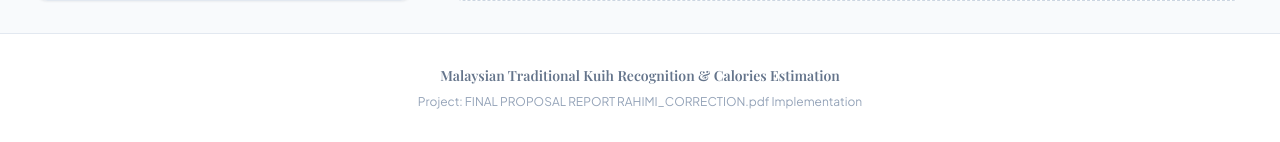
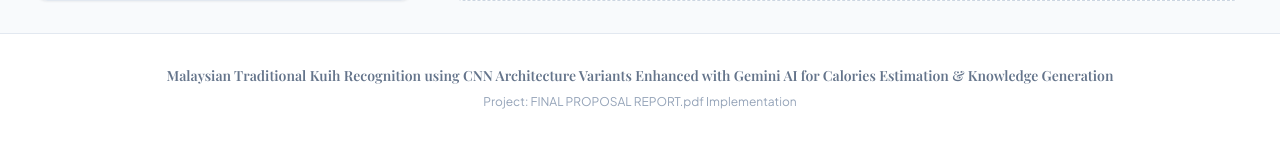
Before and after one commit to ReamyNadzri/MKR-CEKG-lite, a Flask app: page / in a window 1280 px wide. Shown: the part 899-1041 px from the top of the page. Run offline with Flask 3, Linux system fonts and the light colour scheme; some libraries are stand-ins or nearby versions.

Commit message:
Update index.html

```diff
--- a/templates/index.html
+++ b/templates/index.html
@@ -249,8 +249,8 @@
 
     <footer class="mt-auto border-t border-slate-200 bg-white py-8">
         <div class="max-w-7xl mx-auto px-4 text-center">
-            <p class="text-sm text-slate-500 font-serif">Malaysian Traditional Kuih Recognition & Calories Estimation</p>
-            <p class="text-xs text-slate-400 mt-2">Project: FINAL PROPOSAL REPORT RAHIMI_CORRECTION.pdf Implementation</p>
+            <p class="text-sm text-slate-500 font-serif">Malaysian Traditional Kuih Recognition using CNN Architecture Variants Enhanced with Gemini AI for Calories Estimation & Knowledge Generation</p>
+            <p class="text-xs text-slate-400 mt-2">Project: FINAL PROPOSAL REPORT.pdf Implementation</p>
         </div>
     </footer>
 
```
